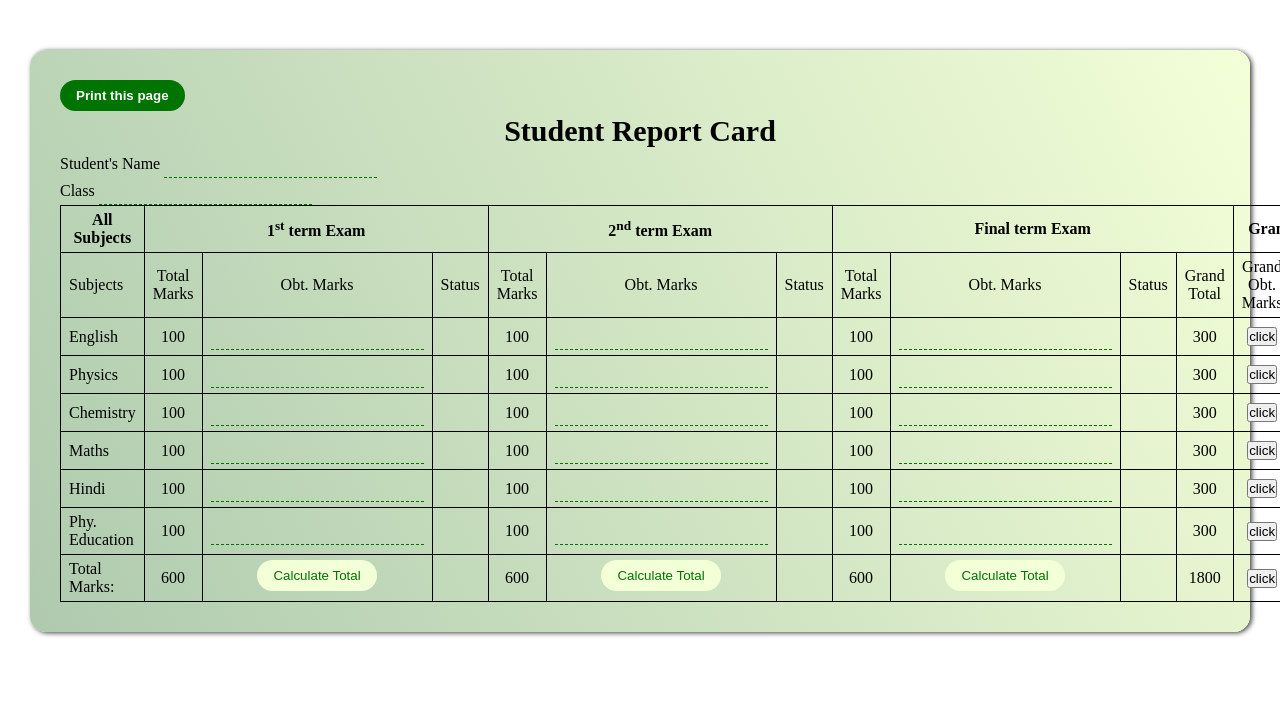
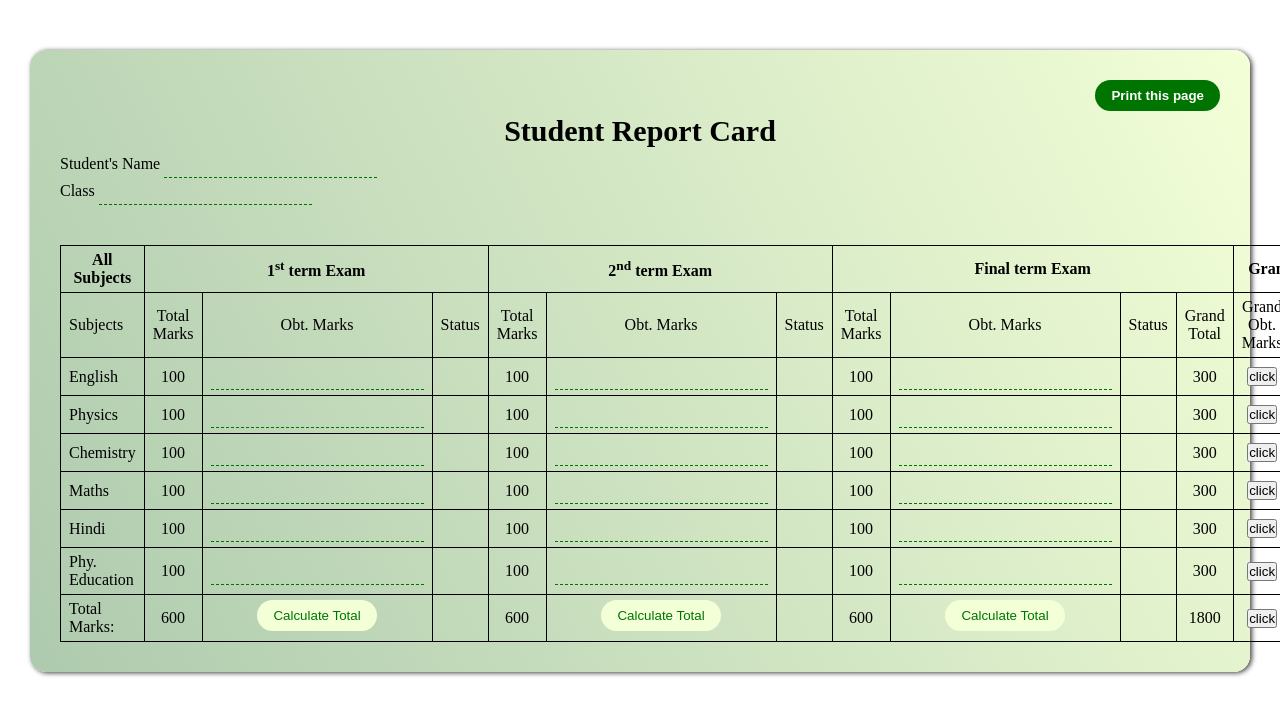
Before and after one commit to Abhinav0228/learning-js, a plain HTML site: page index.html in a window 1280 px wide. Shown: the top 716 px of the page. Drawn offline with Linux system fonts and the light colour scheme.

Commit message:
Update style.css

```diff
--- a/style.css
+++ b/style.css
@@ -39,6 +39,7 @@ th, td {
 }
 table#report-table {
     width: 100%;
+    margin-top: 40px;
 }
 table#report-table td:not(:first-child) {
     text-align: center;
@@ -61,3 +62,6 @@ button.print {
     font-weight: 600;
     cursor: pointer;
 }
+.print-btn-wrap {
+    text-align: right;
+}
```
